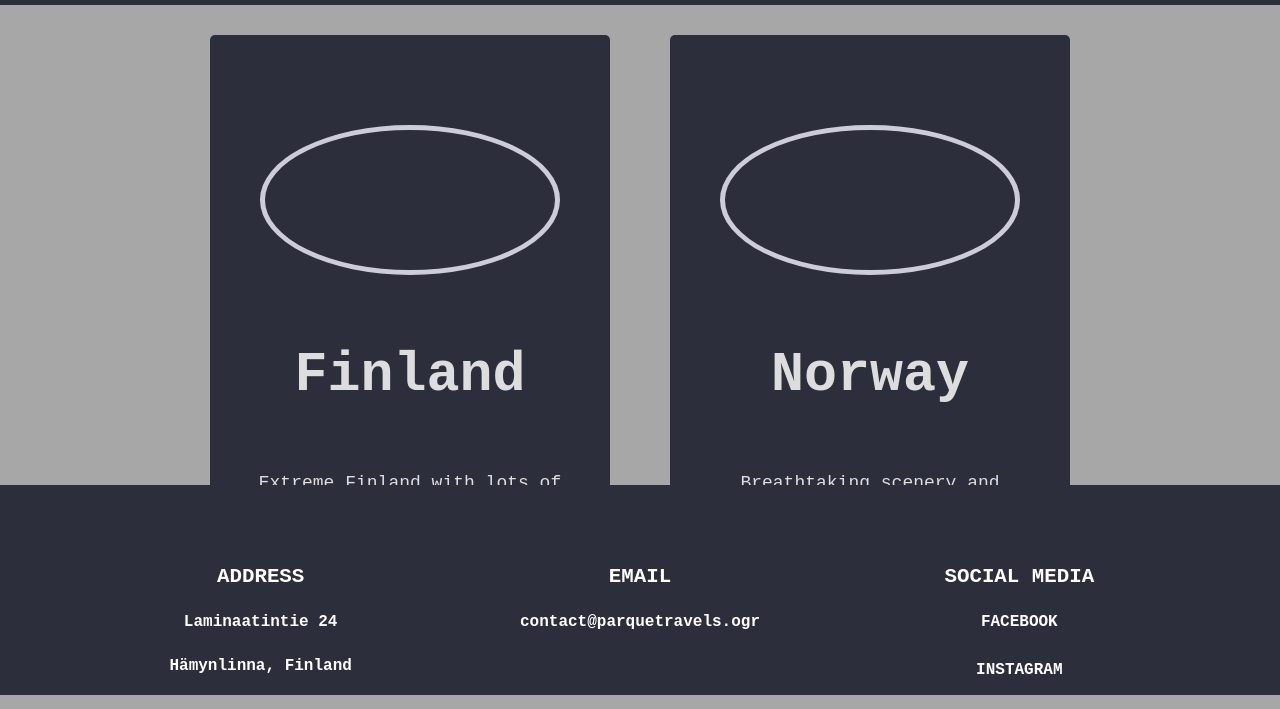
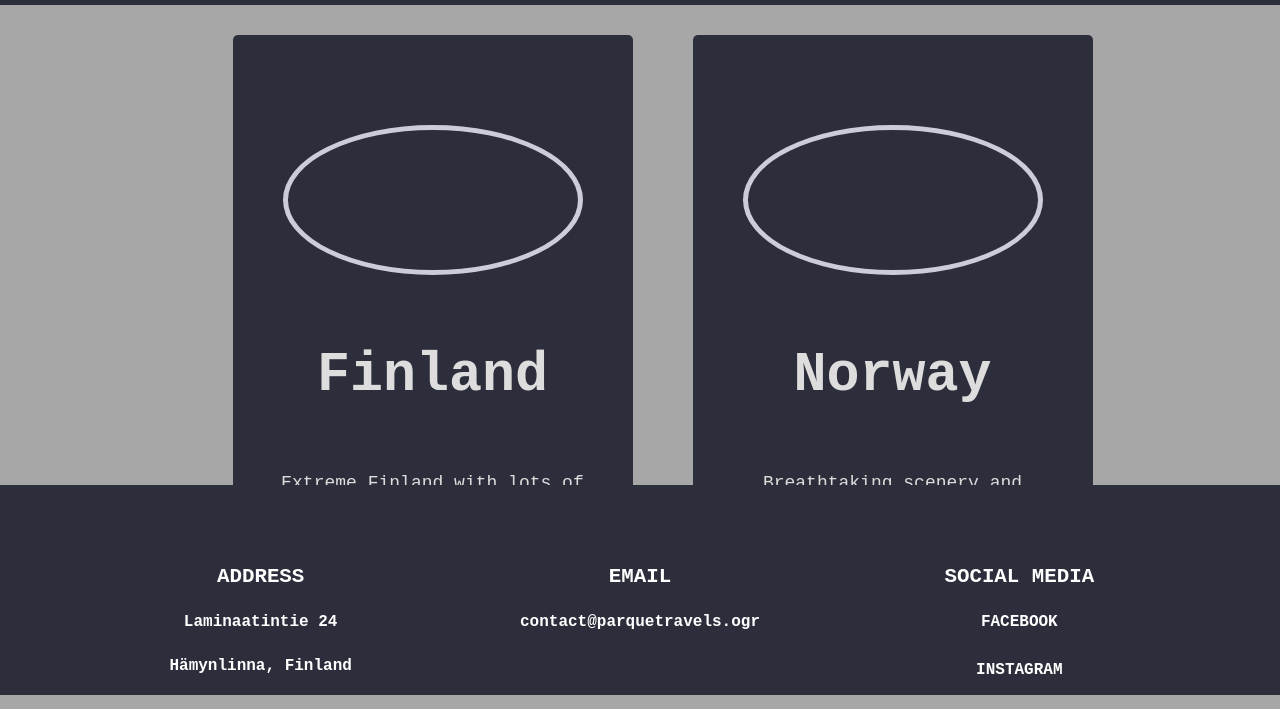
Before and after one commit to Joupe/Laminaattiparketti, a plain HTML site: page destinations.html in a window 1280 px wide. Shown: the part 105-814 px from the top of the page. Drawn offline with nearby package versions, Linux system fonts and the light colour scheme.

Commit message:
Position and padding in .box-area

```diff
--- a/css/joona.css
+++ b/css/joona.css
@@ -2,12 +2,13 @@ body{
     background: #262626;
 }
 .box-area{
-    position:static;
     display: flex;
     flex-direction: row;
     flex-wrap: wrap;
     justify-content: center;
     align-items: center;
+    position:absolute;
+    padding-left: 45px;
 }
 .single-box{
     position: relative;
```
